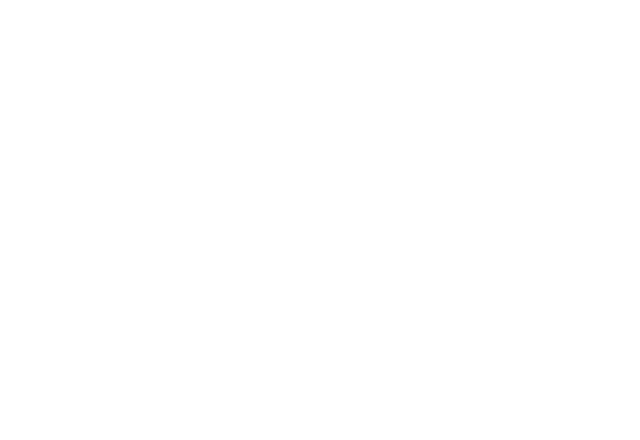
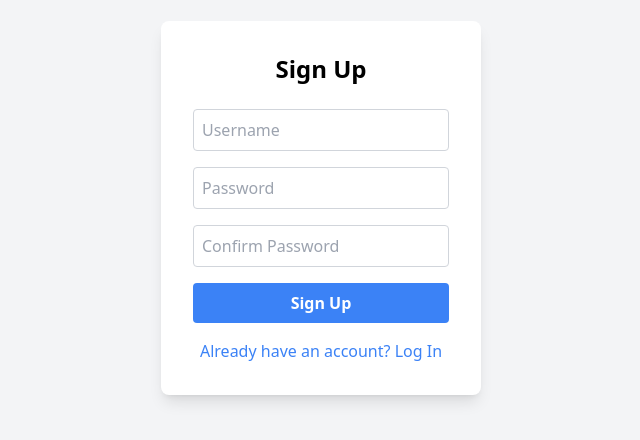
Before and after one commit to VS-OPEN-SOURCE/Blog, a React (Vite) app in the folder frontend2/: page /SignupPage in a window 1280 px wide. Before the commit this address had no page. Shown: the part 192-632 px from the top of the page, without its empty margins (319-959 px from the left). Built offline with nearby package versions, Linux system fonts and the light colour scheme.

Commit message:
Update routes and fix related issues

```diff
--- a/frontend2/package.json
+++ b/frontend2/package.json
@@ -11,8 +11,8 @@
     "start": "vite"
   },
   "dependencies": {
-    "@craco/craco": "^7.1.0",
-    "axios": "^1.7.3",
+    "@craco/craco": "^5.9.0",
+    "axios": "^1.3.1",
     "react": "^18.3.1",
     "react-dom": "^18.3.1",
     "react-router-dom": "^6.26.0"
@@ -30,5 +30,4 @@
     "tailwindcss": "^3.4.8",
     "vite": "^5.3.4"
   }
-
 }
--- a/frontend2/src/pages/LoginPage.jsx
+++ b/frontend2/src/pages/LoginPage.jsx
@@ -34,7 +34,7 @@ const LoginPage = () => {
         <h2 className="text-2xl font-bold text-center mb-6">Log In</h2>
         <Form onSubmit={handleSubmit} inputs={inputs} />
         <p className="text-center mt-4 text-blue-500 cursor-pointer hover:underline">
-          <a href="/signup">Don&apos;t have an account? Sign Up</a>
+          <a href="/SignupPage">Don&apos;t have an account? Sign Up</a>
         </p>
       </div>
     </div>
--- a/frontend2/src/pages/SignupPage.jsx
+++ b/frontend2/src/pages/SignupPage.jsx
@@ -36,7 +36,7 @@ const SignupPage = () => {
         <h2 className="text-2xl font-bold text-center mb-6">Sign Up</h2>
         <Form onSubmit={handleSubmit} inputs={inputs} />
         <p className="text-center mt-4 text-blue-500 cursor-pointer hover:underline">
-          <a href="/login">Already have an account? Log In</a>
+          <a href="/LoginPage">Already have an account? Log In</a>
         </p>
       </div>
     </div>
--- a/frontend2/src/routing/AppRoutes.jsx
+++ b/frontend2/src/routing/AppRoutes.jsx
@@ -1,3 +1,4 @@
+/* eslint-disable no-unused-vars */
 import React from 'react';
 import { Routes, Route } from 'react-router-dom';
 import Home from '../pages/Home';
@@ -5,6 +6,8 @@ import Studydoc from '../pages/studydoc';
 import Blog from '../pages/Blog';
 import About from '../pages/About';
 import Login from '../pages/LoginPage';
+import SignupPage from '../pages/SignupPage'; // Import SignupPage
+import AdminPage from '../pages/AdminPage'; // Import AdminPage
 
 const AppRoutes = () => {
   return (
@@ -14,6 +17,8 @@ const AppRoutes = () => {
       <Route path="/Blog" element={<Blog />} />
       <Route path="/About" element={<About />} />
       <Route path="/LoginPage" element={<Login />} />
+      <Route path="/SignupPage" element={<SignupPage />} /> {/* SignupPage route */}
+      <Route path="/AdminPage" element={<AdminPage />} /> {/* AdminPage route */}
     </Routes>
   );
 };
```
Also changed, not shown: 1 other file (tests, documents, lock files or other folders).
